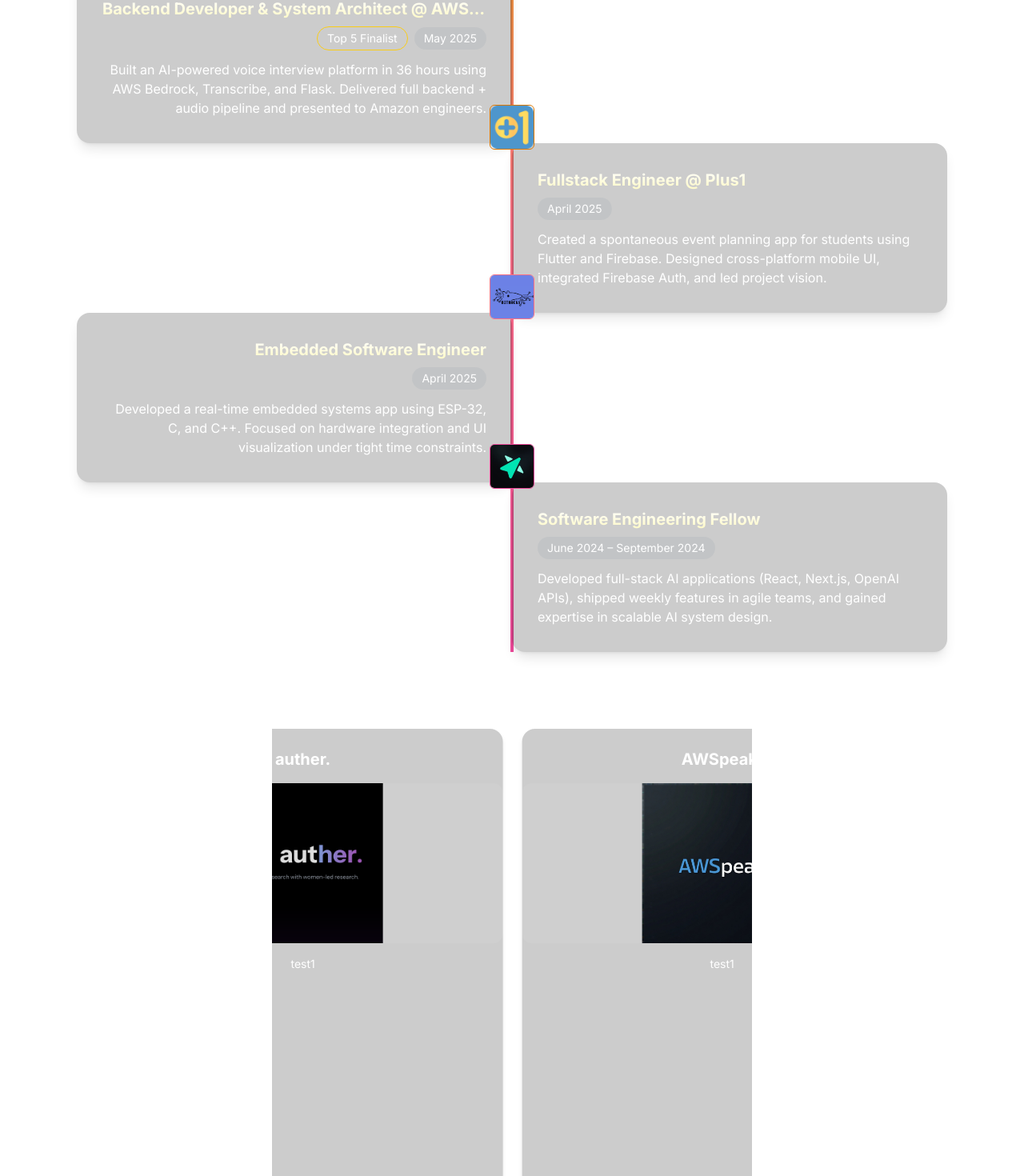
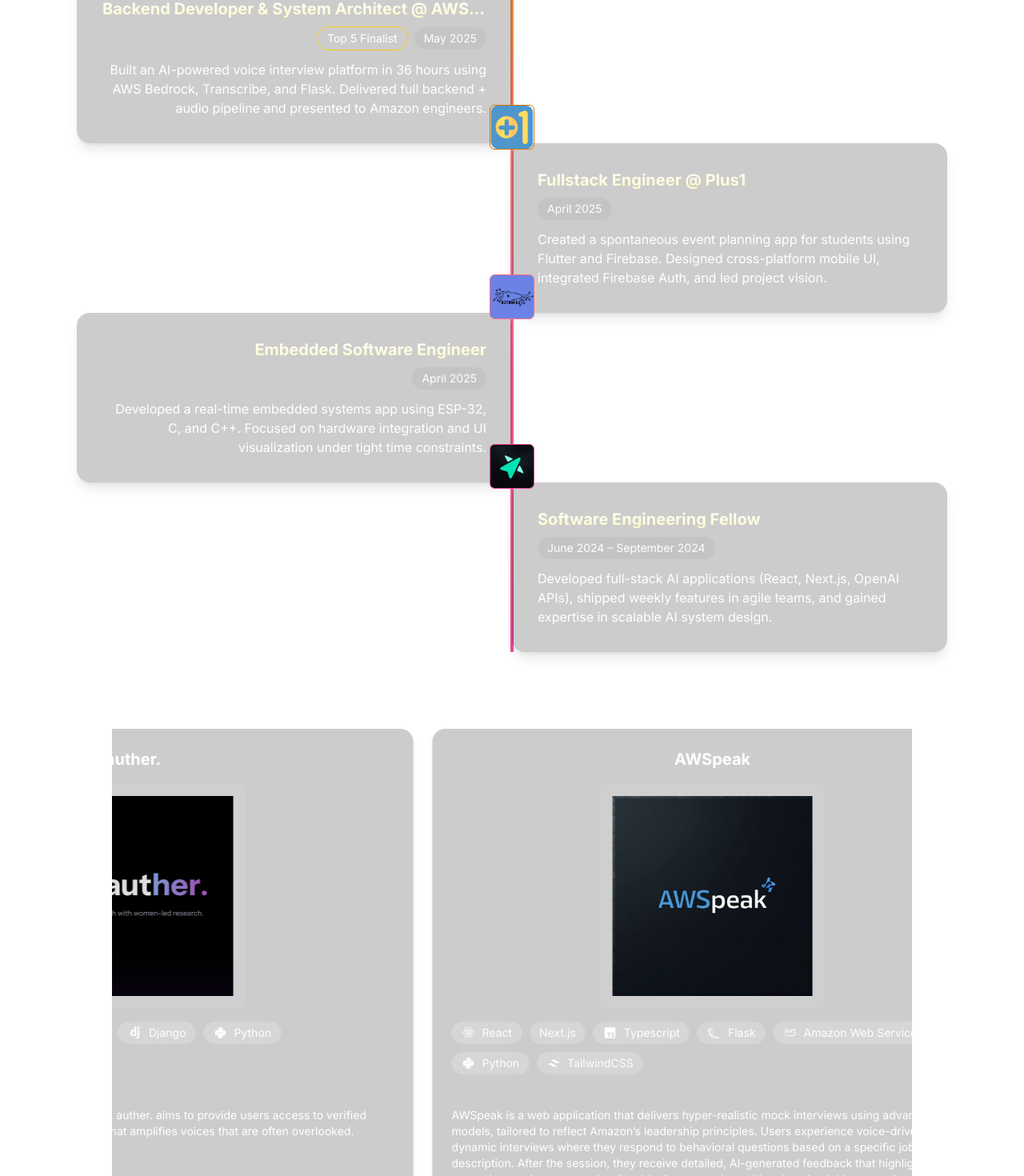
Before and after one commit to ethnvo/portfolio, a React (Vite) app: page / in a window 1280 px wide. Shown: the part 1137-2607 px from the top of the page at 80% size. Built offline with nearby package versions, Linux system fonts and the light colour scheme.

Commit message:
massive changes to projects.tsx

```diff
--- a/src/App.tsx
+++ b/src/App.tsx
@@ -15,6 +15,7 @@
       {/*
       <Projects />
       <Contact /> */}
+      <div className="h-[200px]" /> // Tailwind
     </div>
   );
 }
--- a/src/components/Projects.tsx
+++ b/src/components/Projects.tsx
@@ -12,7 +12,7 @@
   const looped = [...projects, ...projects];
 
   return (
-    <div className="w-[600px] overflow-hidden mx-auto py-8">
+    <div className="w-[1000px] overflow-hidden mx-auto py-8">
       <motion.div
         className="flex gap-6"
         // animate x from 0 to -TOTAL_WIDTH, then snap back to 0
@@ -27,22 +27,41 @@
         }}
       >
         {looped.map((project, i) => (
+          <a>
             <div
               key={i}
-            className="w-[500px] h-[600px] bg-black/20 p-6 rounded-2xl shadow-md flex flex-col items-center"
+              className="w-[700px] h-[600px] bg-black/20 p-6 rounded-2xl shadow-md flex flex-col items-center"
             >
-            <h3 className="text-xl font-bold text-white mb-4">
+              <h3 className="text-xl font-bold text-white mb-4 ">
                 {project.title}
               </h3>
-            <div className="w-[500px] h-[200px] flex justify-center items-center bg-white/5 rounded-xl mb-4">
+              <div className="inline-flex items-center justify-center bg-white/5 rounded-xl p-4 mb-4">
                 <img
                   src={project.logo}
                   alt={project.title}
-                className="max-w-full max-h-full  object-contain"
+                  className="max-w-full h-[250px] object-contain"
                 />
               </div>
-            <p className="text-white text-sm">{project.description}</p>
+              <div className="h-[75px]">
+                <span className="flex flex-wrap gap-2.5  items-center">
+                  {project.technologies?.map((label, index) => {
+                    const Icon = project.techlogos?.[index] ?? null;
+                    return (
+                      <span
+                        key={index}
+                        className="flex items-center gap-2 text-white bg-white/20 px-3 py-1 rounded-full text-sm"
+                      >
+                        {Icon && <Icon size={18} />}
+                        <span>{label}</span>
+                      </span>
+                    );
+                  })}
+                </span>
               </div>
+
+              <p className="text-white mt-8 text-sm">{project.description}</p>
+            </div>
+          </a>
         ))}
       </motion.div>
     </div>
--- a/src/components/data/projectData.ts
+++ b/src/components/data/projectData.ts
@@ -2,17 +2,19 @@
   BiLogoReact,
   BiLogoTypescript,
   BiLogoDjango,
-  BiLogoJavascript,
   BiLogoFlask,
   BiLogoAws,
   BiLogoPython,
   BiLogoTailwindCss,
+  BiLogoFlutter,
+  BiLogoFirebase,
 } from "react-icons/bi";
 import { IconType } from "react-icons";
 
 export type Project = {
   title: string;
   logo: string;
+  link: string;
   description: string;
   technologies?: string[]; // optional for now
   techlogos?: (IconType | null)[]; // optional too
@@ -22,7 +24,7 @@
   {
     title: "auther.",
     logo: "/logos/auther500.png",
-
+    link: "",
     technologies: [
       "React",
       "Next.js",
@@ -39,12 +41,13 @@
       BiLogoPython,
       BiLogoTailwindCss,
     ],
-    description: "test1",
+    description:
+      "Putting women-led research front and center, auther. aims to provide users access to verified female authors through an intuitive platform that amplifies voices that are often overlooked.",
   },
   {
-    title: "AWSpeak.",
+    title: "AWSpeak",
     logo: "/logos/awspeak.jpeg",
-
+    link: "",
     technologies: [
       "React",
       "Next.js",
@@ -63,6 +66,16 @@
       BiLogoPython,
       BiLogoTailwindCss,
     ],
-    description: "test1",
+    description:
+      "AWSpeak is a web application that delivers hyper-realistic mock interviews using advanced AI models, tailored to reflect Amazon’s leadership principles. Users experience voice-driven, dynamic interviews where they respond to behavioral questions based on a specific job description. After the session, they receive detailed, AI-generated feedback that highlights strengths, weaknesses, and actionable tips - complete with a downloadable transcript.",
+  },
+  {
+    title: "Plus1",
+    logo: "/logos/plus1.svg",
+    link: "",
+    technologies: ["Flutter", "Dart", "Google Firebase"],
+    techlogos: [BiLogoFlutter, null, BiLogoFirebase],
+    description:
+      "Plus1 lets students casually find or create real-time meetups like study sessions or lunch hangouts. Designed for low-commitment, instant connection with minimal UI friction. We focused on speed, simplicity, and real-time updates - making social planning feel natural, not overwhelming.",
   },
 ];
--- a/src/components/data/timelineData.ts
+++ b/src/components/data/timelineData.ts
@@ -33,7 +33,7 @@
     date: "April 2025",
     description:
       "Created a spontaneous event planning app for students using Flutter and Firebase. Designed cross-platform mobile UI, integrated Firebase Auth, and led project vision.",
-    logo: "/logos/plus1.png",
+    logo: "/logos/plus1.svg",
   },
   {
     title: "Embedded Software Engineer",
```
Also changed, not shown: public/logos/plus1.svg (added). Lines whose indentation alone changed are shown as unchanged.
